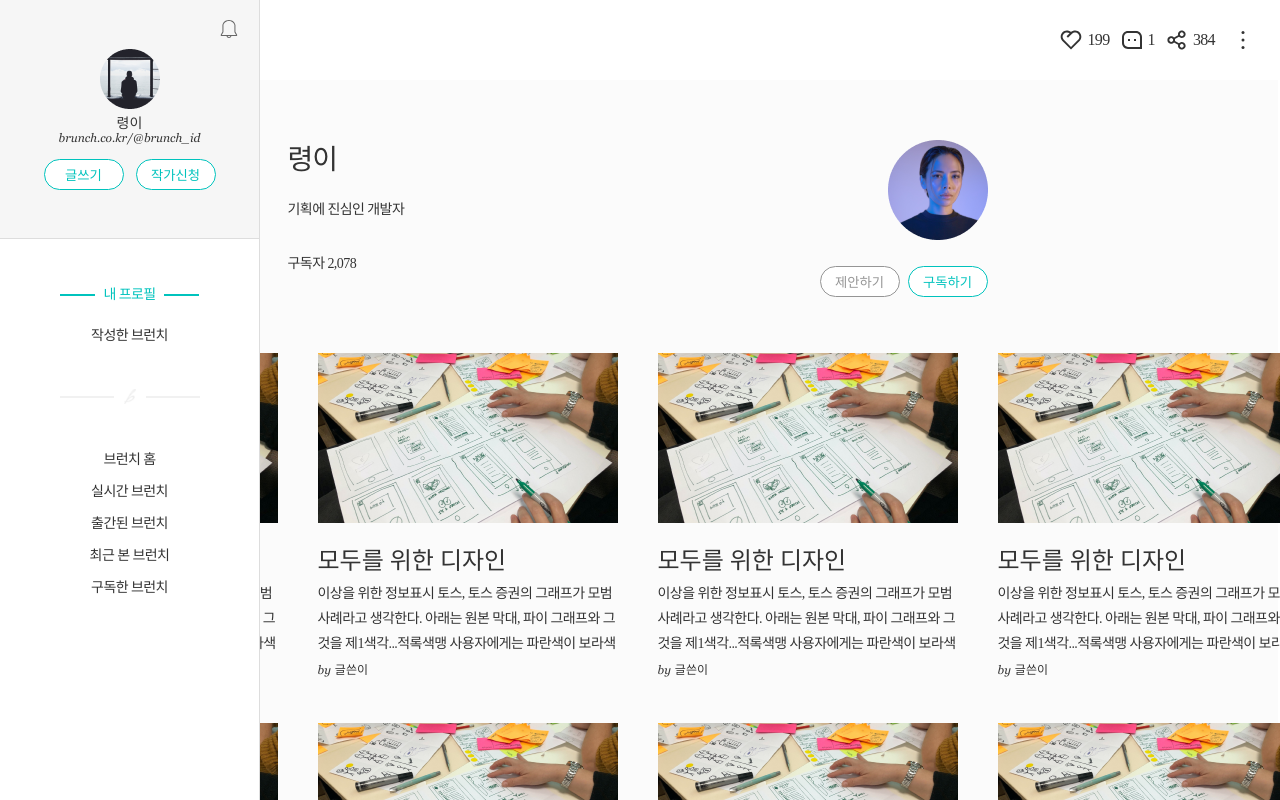
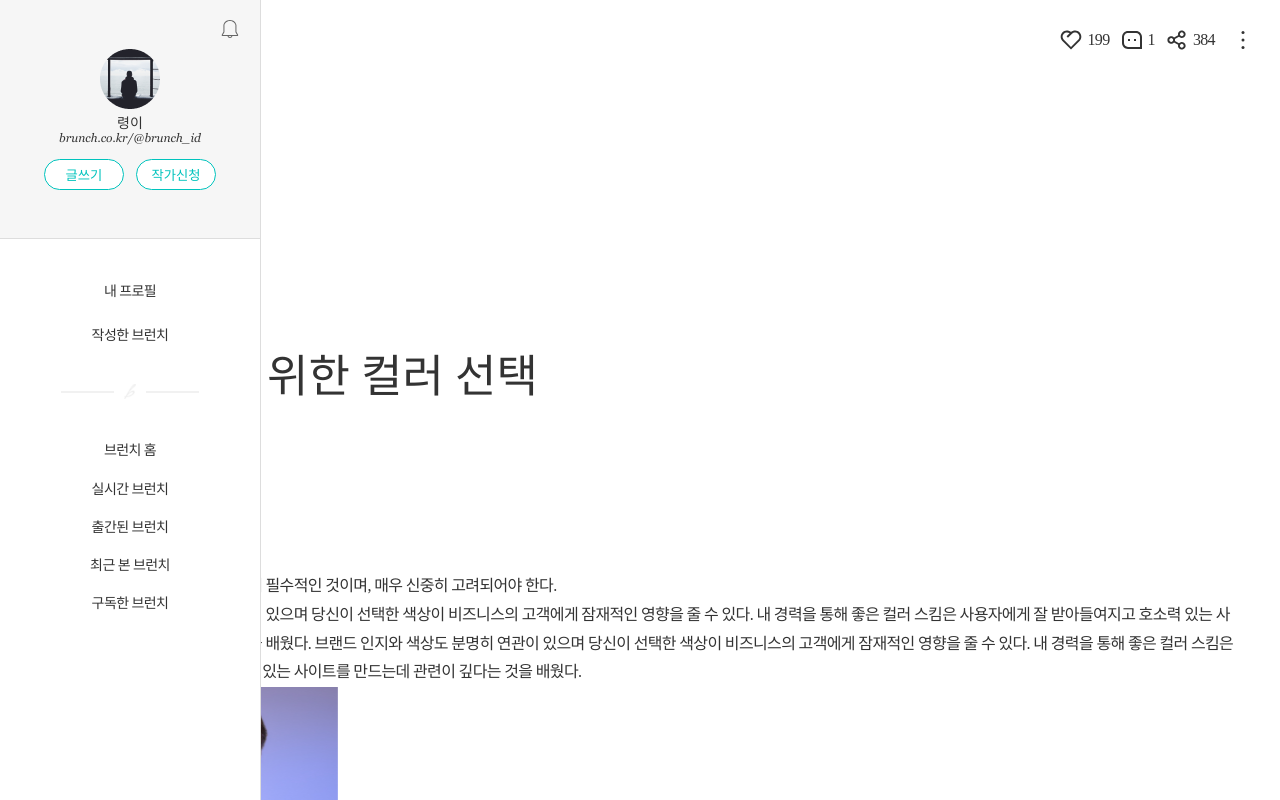
Before and after one commit to we-sopt-sibi/client, a React (Create React App) app: page / in a window 1280 px wide. Both pictures are taken after a click on the icon 41 px from the left and 39 px from the top of the page. Shown: the top 800 px of the page. Built offline with nearby package versions, Linux system fonts and the light colour scheme; a web font is replaced by a local one.

Commit message:
:bug: fix: drawer hover action

```diff
--- a/src/components/common/drawer/Drawer.jsx
+++ b/src/components/common/drawer/Drawer.jsx
@@ -38,7 +38,7 @@ export default Drawer;
 
 const StyledWrapper = styled.section`
   position: absolute;
-  width: 26rem;
+  width: 26.1rem;
   height: 108rem;
   left: 0;
   top: 0;
@@ -75,4 +75,12 @@ const StyledWrapper = styled.section`
       transform: translateX(-100%);
     }
   }
+
+  @media ${({ theme }) => theme.device.tablet} {
+    width: 26rem;
+  }
+
+  @media ${({ theme }) => theme.device.mobile} {
+    width: 20.5rem;
+  }
 `;
--- a/src/components/common/drawer/DrawerBody.jsx
+++ b/src/components/common/drawer/DrawerBody.jsx
@@ -1,16 +1,15 @@
 import styled from "styled-components";
+import { DrawerMenu } from "../..";
 import { ReactComponent as Logo } from "../../../assets/icons/logoMini.svg";
 
 const DrawerBody = () => {
+  const menuList = ["브런치 홈", "실시간 브런치", "출간된 브런치", "최근 본 브런치", "구독한 브런치"];
+
   return (
     <section>
       <MyProfile>
-        <section>
-          <div />
-          <span>내 프로필</span>
-          <div />
-        </section>
-        <span>작성한 브런치</span>
+        <DrawerMenu menu="내 프로필" isProfile={true} />
+        <DrawerMenu menu="작성한 브런치" isProfile={true} />
       </MyProfile>
       <DrawerNav>
         <section>
@@ -18,11 +17,9 @@ const DrawerBody = () => {
           <Logo alt="logoMini" />
           <div />
         </section>
-        <span>브런치 홈</span>
-        <span>실시간 브런치</span>
-        <span>출간된 브런치</span>
-        <span>최근 본 브런치</span>
-        <span>구독한 브런치</span>
+        {menuList.map((menu, idx) => (
+          <DrawerMenu key={`menu-${idx}`} menu={menu} isProfile={false} />
+        ))}
       </DrawerNav>
     </section>
   );
@@ -36,21 +33,16 @@ const MyProfile = styled.nav`
   align-items: center;
   font-size: ${({ theme }) => theme.fontSizes.paragraph1};
   letter-spacing: -0.04em;
+  margin-top: 4rem;
+  margin-bottom: 3.6rem;
 
-  & > section {
-    display: flex;
-    align-items: center;
-    color: ${({ theme }) => theme.colors.main};
-    margin-bottom: 1.9rem;
-    margin-top: 4.1rem;
+  @media ${({ theme }) => theme.device.mobile} {
+    & > section {
+      color: ${({ theme }) => theme.colors.black};
 
-    & > div {
-      width: 3.5rem;
-      border: 0.05rem solid ${({ theme }) => theme.colors.main};
-    }
-
-    & > span {
-      margin: 0.8rem;
+      & > div {
+        display: none;
+      }
     }
   }
 `;
@@ -62,26 +54,18 @@ const DrawerNav = styled.nav`
   font-size: ${({ theme }) => theme.fontSizes.paragraph1};
   letter-spacing: -0.04em;
 
-  & > section {
+  & > :nth-child(1) {
     display: flex;
     align-items: center;
-    color: ${({ theme }) => theme.colors.main};
     margin-bottom: 3.9rem;
-    margin-top: 3.6rem;
+
+    & > svg {
+      margin: 0 1rem;
+    }
 
     & > div {
-      width: 5.4rem;
+      width: 5.3rem;
       border: 0.05rem solid #f1f1f1;
-    }
-
-    & > svg {
-      margin: 1rem;
-    }
-  }
-
-  & > span {
-    & + span {
-      margin-top: 1.8rem;
     }
   }
 `;
--- a/src/components/common/drawer/DrawerFooter.jsx
+++ b/src/components/common/drawer/DrawerFooter.jsx
@@ -23,8 +23,14 @@ const DrawerFooter = () => {
 export default DrawerFooter;
 
 const StyledWrapper = styled.section`
-  margin-top: 30.2rem;
+  position: absolute;
+  bottom: 3rem;
+
+  @media ${({ theme }) => theme.device.mobile} {
+    bottom: 2.6rem;
+  }
 `;
+
 const StyledSection = styled.div`
   position: relative;
   width: 16.8rem;
--- /dev/null
+++ b/src/components/common/drawer/DrawerMenu.jsx
@@ -0,0 +1,54 @@
+import styled, { css } from "styled-components";
+
+const DrawerMenu = ({ menu, isProfile }) => {
+  return (
+    <StyledMenu isProfile={isProfile}>
+      <div />
+      <span>{menu}</span>
+      <div />
+    </StyledMenu>
+  );
+};
+
+export default DrawerMenu;
+
+const StyledMenu = styled.section`
+  display: flex;
+  align-items: center;
+  justify-content: space-between;
+  width: 14rem;
+  line-height: 1.8;
+
+  ${(props) =>
+    props.isProfile
+      ? css`
+          & + section {
+            margin-top: 1.9rem;
+          }
+        `
+      : css`
+          & + section {
+            margin-top: 1.3rem;
+          }
+        `}
+
+  &:hover {
+    color: ${({ theme }) => theme.colors.main};
+
+    & > div {
+      visibility: visible;
+      border-color: ${({ theme }) => theme.colors.main};
+    }
+  }
+
+  & > div {
+    visibility: hidden;
+    flex: 1;
+    border: 0.05rem solid ${({ theme }) => theme.colors.black};
+  }
+
+  & > span {
+    cursor: pointer;
+    margin: 0 0.9rem;
+  }
+`;
--- a/src/components/index.js
+++ b/src/components/index.js
@@ -17,3 +17,4 @@ export { default as ListWrapper } from "./articleList/ListWrapper";
 export { default as WriterInfo } from "./article/WriterInfo";
 export { default as ArticleListRecommended } from "./article/ArticleListRecommended";
 export { default as Banner } from "./article/Banner";
+export { default as DrawerMenu } from "./common/drawer/DrawerMenu";
--- a/src/pages/Article.jsx
+++ b/src/pages/Article.jsx
@@ -1,14 +1,13 @@
-// import { ArticleBody, ArticleBodyFooter, ArticleComment, ArticleFooter, ArticleHeader } from "../components";
-import { ArticleFooter } from "../components";
+import { ArticleBody, ArticleBodyFooter, ArticleComment, ArticleFooter, ArticleHeader } from "../components";
 import styled from "styled-components";
 
 const Article = () => {
   return (
     <StyledArticleWrapper>
-      {/* <ArticleHeader />
+      <ArticleHeader />
       <ArticleBody />
       <ArticleBodyFooter />
-      <ArticleComment /> */}
+      <ArticleComment />
       <ArticleFooter />
     </StyledArticleWrapper>
   );
```
